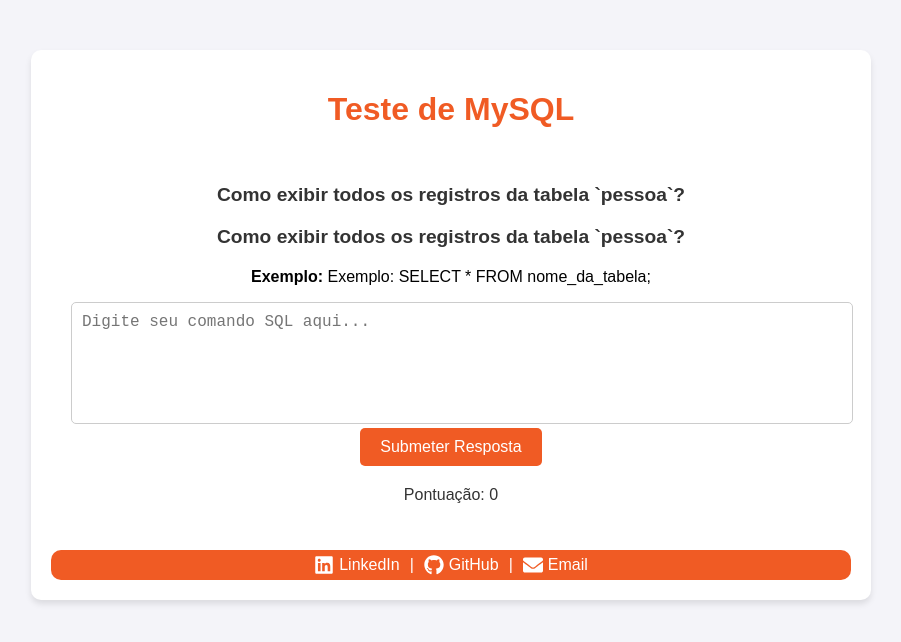
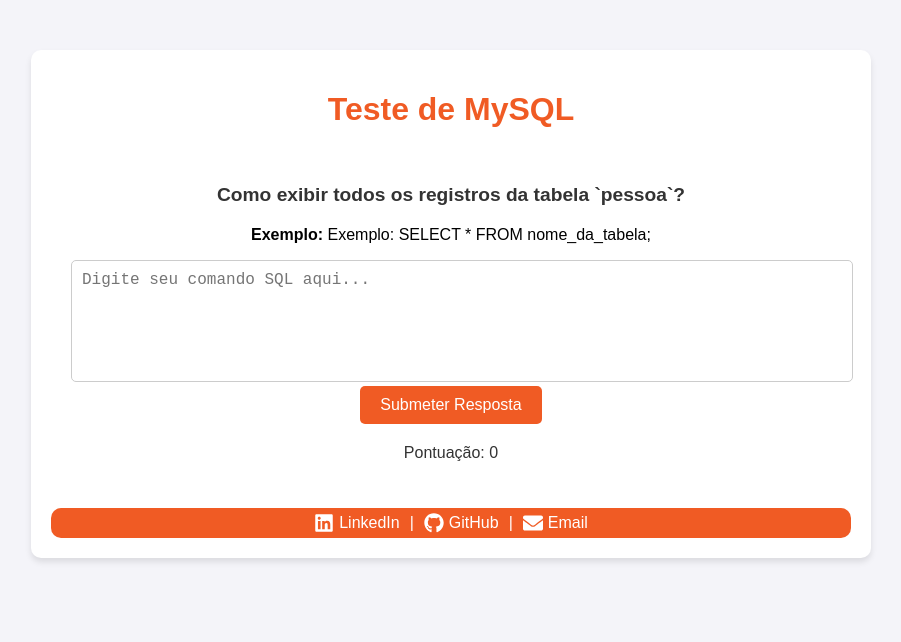
Before and after one commit to jothank/quiz-mysql, a Next.js app in the folder quiz-mysql/: page / in a window 1280 px wide. Shown: the top 642 px of the page, without its empty margins (189-1090 px from the left). Built offline with nearby package versions, Linux system fonts and the light colour scheme.

Commit message:
Update page.tsx

```diff
--- a/quiz-mysql/src/app/page.tsx
+++ b/quiz-mysql/src/app/page.tsx
@@ -97,7 +97,6 @@ export default function Home() {
       <div className="quiz">
         <div className="questionContainer">
           <h2>{currentQuestion.question}</h2>
-          <h2>{currentQuestion.question}</h2>
             {currentQuestion.example && (
               <p className="example">
                 <strong>Exemplo:</strong> {currentQuestion.example}
```
